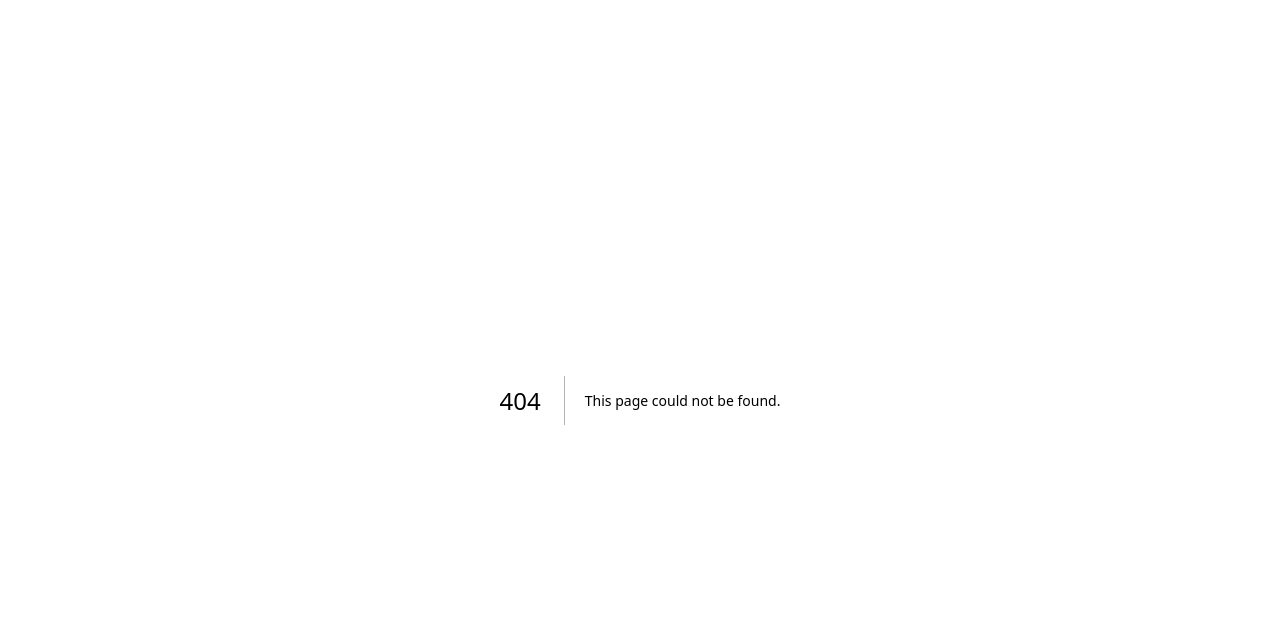
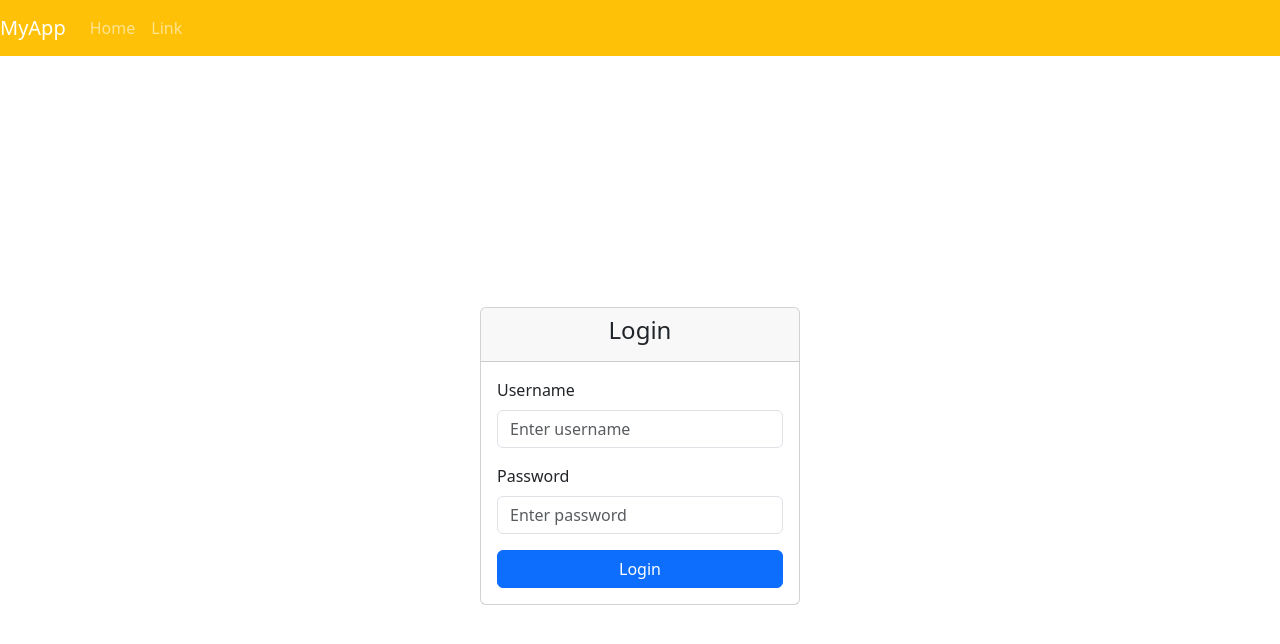
Before and after one commit to yutthaphichai08/test-junior-frontend, a Next.js app: page /login in a window 1280 px wide. Before the commit this address had no page. Shown: the top 644 px of the page. Built offline with nearby package versions, Linux system fonts and the light colour scheme.

Commit message:
create navbar component

```diff
--- a/package.json
+++ b/package.json
@@ -13,6 +13,7 @@
     "bootstrap": "^5.3.3",
     "next": "14.2.11",
     "react": "^18",
+    "react-bootstrap": "^2.10.4",
     "react-dom": "^18",
     "sqlite3": "^5.1.7"
   },
--- /dev/null
+++ b/src/app/components/NavbarComponent.tsx
@@ -0,0 +1,21 @@
+"use client";
+
+import React from "react";
+import { Navbar, Nav } from "react-bootstrap";
+
+const NavbarComponent = () => {
+  return (
+    <Navbar className="navbar-fixed " bg="warning" variant="dark" expand="lg">
+      <Navbar.Brand href="#home">MyApp</Navbar.Brand>
+      <Navbar.Toggle aria-controls="basic-navbar-nav" />
+      <Navbar.Collapse id="basic-navbar-nav">
+        <Nav className="mr-auto">
+          <Nav.Link href="#home">Home</Nav.Link>
+          <Nav.Link href="#link">Link</Nav.Link>
+        </Nav>
+      </Navbar.Collapse>
+    </Navbar>
+  );
+};
+
+export default NavbarComponent;
--- a/src/app/globals.css
+++ b/src/app/globals.css
@@ -1,42 +1,17 @@
-/* :root {
-  --background: #ffffff;
-  --foreground: #171717;
+/* styles/globals.css */
+.card-img-top {
+  transition: filter 0.3s ease; /* เพิ่ม transition ให้การเปลี่ยนแปลง filter ลื่นไหล */
+  filter: grayscale(80%); /* เปลี่ยนภาพเป็นขาวดำ */
 }
 
-@media (prefers-color-scheme: dark) {
-  :root {
-    --background: #0a0a0a;
-    --foreground: #ededed;
-  }
+.card-img-top:hover {
+  filter: grayscale(0%); /* เปลี่ยนภาพเป็นสีเมื่อ hover */
 }
 
-html,
-body {
-  max-width: 100vw;
-  overflow-x: hidden;
+.navbar-fixed {
+  position: fixed;
+  top: 0;
+  left: 0;
+  width: 100%;
+  z-index: 1000;
 }
-
-body {
-  color: var(--foreground);
-  background: var(--background);
-  font-family: Arial, Helvetica, sans-serif;
-  -webkit-font-smoothing: antialiased;
-  -moz-osx-font-smoothing: grayscale;
-}
-
-* {
-  box-sizing: border-box;
-  padding: 0;
-  margin: 0;
-}
-
-a {
-  color: inherit;
-  text-decoration: none;
-}
-
-@media (prefers-color-scheme: dark) {
-  html {
-    color-scheme: dark;
-  }
-} */
--- a/src/app/layout.tsx
+++ b/src/app/layout.tsx
@@ -2,6 +2,7 @@ import type { Metadata } from "next";
 import localFont from "next/font/local";
 import "./globals.css";
 import "bootstrap/dist/css/bootstrap.min.css";
+import NavbarComponent from "./components/NavbarComponent";
 
 const geistSans = localFont({
   src: "./fonts/GeistVF.woff",
@@ -27,6 +28,7 @@ export default function RootLayout({
   return (
     <html lang="en">
       <body className={`${geistSans.variable} ${geistMono.variable}`}>
+        <NavbarComponent />
         {children}
       </body>
     </html>
--- /dev/null
+++ b/src/app/login/page.tsx
@@ -0,0 +1,92 @@
+"use client";
+
+import React, { useState } from "react";
+
+interface ILoginForm {
+  username: string;
+  password: string;
+}
+export default function Login() {
+  const [formData, setFormData] = useState<ILoginForm>({
+    username: "",
+    password: "",
+  });
+  const [error, setError] = useState<string | null>(null);
+
+  const validUser = process.env.NEXT_PUBLIC_VALID_USER || "";
+  const validPassword = process.env.NEXT_PUBLIC_VALID_PASSWORD || "";
+
+  const handleChange = (e: React.ChangeEvent<HTMLInputElement>) => {
+    const { name, value } = e.target;
+    setFormData((prevData) => ({
+      ...prevData,
+      [name]: value,
+    }));
+  };
+
+  const handleSubmit = (e: React.FormEvent<HTMLFormElement>) => {
+    e.preventDefault();
+    // ตรวจสอบข้อมูลที่ป้อน
+    if (
+      formData.username === validUser &&
+      formData.password === validPassword
+    ) {
+      sessionStorage.setItem("isLoggedIn", "true");
+      sessionStorage.setItem("username", formData.username);
+      window.location.href = "/blogs";
+      setError(null); // ล้างข้อความ error
+    } else {
+      setError("Invalid username or password");
+    }
+  };
+
+  return (
+    <div className="d-flex justify-content-center align-items-center vh-100">
+      <div className="col-md-3">
+        <div className="card">
+          <div className="card-header text-center">
+            <h4>Login</h4>
+          </div>
+          <div className="card-body">
+            <form onSubmit={handleSubmit}>
+              <div className="mb-3">
+                <label htmlFor="username" className="form-label">
+                  Username
+                </label>
+                <input
+                  type="text"
+                  className="form-control"
+                  id="username"
+                  name="username"
+                  placeholder="Enter username"
+                  value={formData.username}
+                  onChange={handleChange}
+                  required
+                />
+              </div>
+              <div className="mb-3">
+                <label htmlFor="password" className="form-label">
+                  Password
+                </label>
+                <input
+                  type="password"
+                  className="form-control"
+                  id="password"
+                  name="password"
+                  placeholder="Enter password"
+                  value={formData.password}
+                  onChange={handleChange}
+                  required
+                />
+              </div>
+              {error && <p className="text-danger">{error}</p>}
+              <button type="submit" className="btn btn-primary w-100">
+                Login
+              </button>
+            </form>
+          </div>
+        </div>
+      </div>
+    </div>
+  );
+}
```
Also changed, not shown: src/app/blogs/[id]/page.tsx (+35 -4 lines), 2 other files (tests, documents, lock files or other folders).
